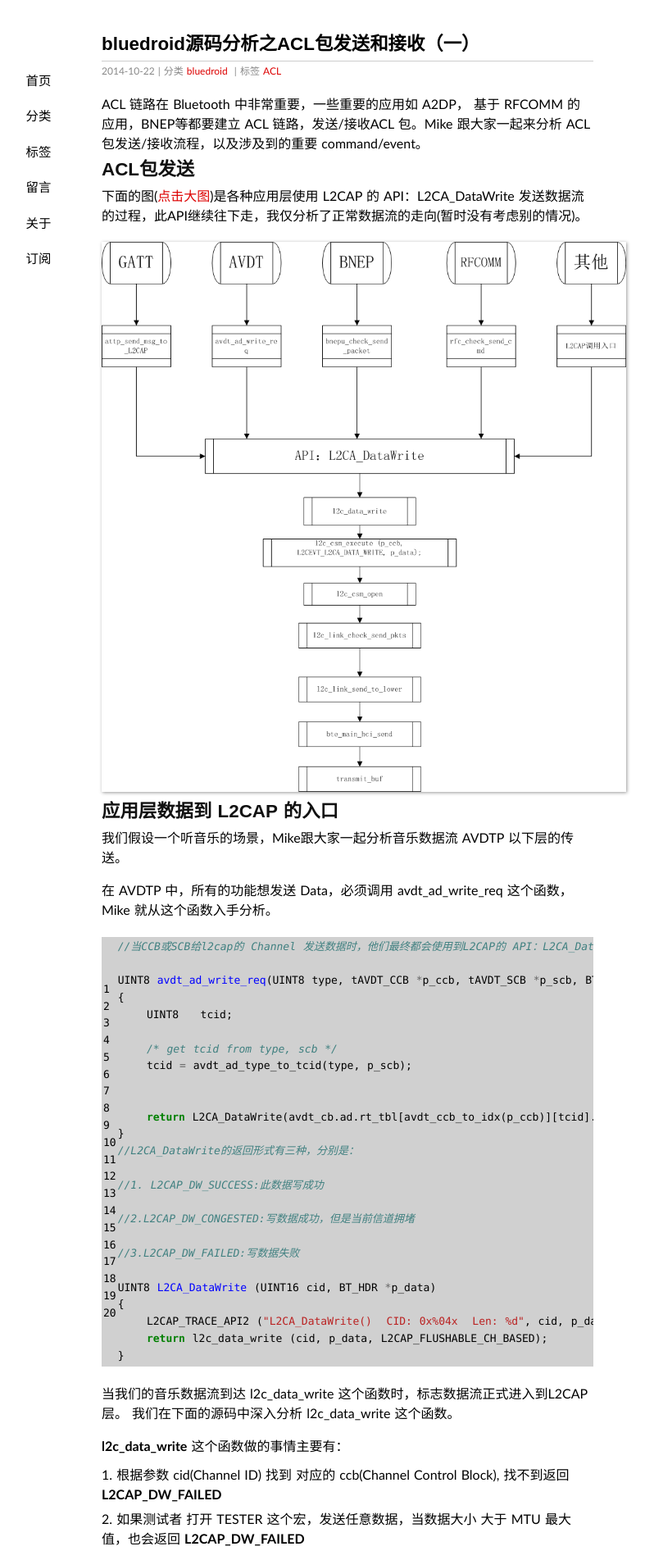
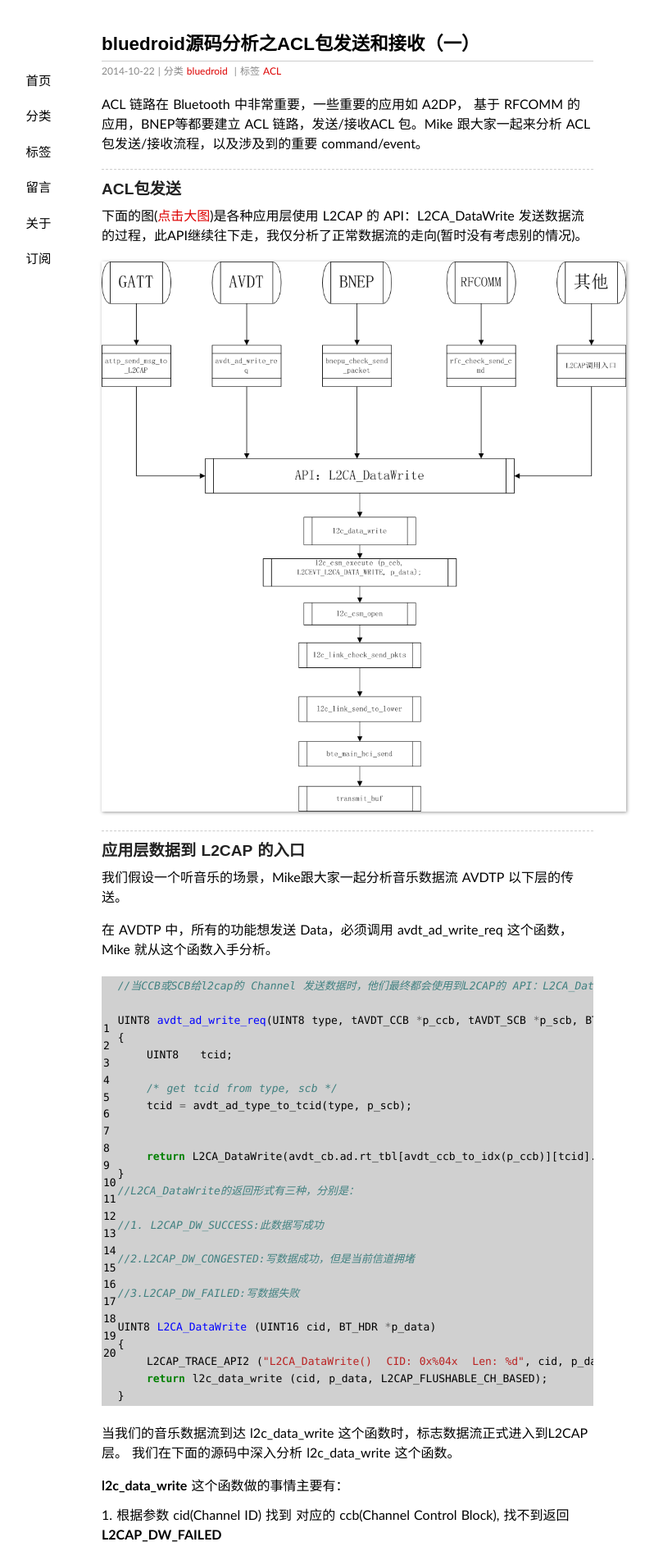
Before and after one commit to JefferyWong/stackvoid.github.io, a Jekyll site: the page built from _posts/2014-10-22-ACL-Send-Recv-Data - 1.md, in a window 1280 px wide. Shown: the top 1892 px of the page at 82% size, without its empty margins (216-1014 px from the left). Built offline with Jekyll 4.4.1, drawn with Linux system fonts in a browser that asks for light colours; some web fonts are replaced; Markdown is read by kramdown in place of the engine named in the settings; comment, search, counter and statistics services are not loaded.

```diff
--- a/_posts/2014-10-22-ACL-Send-Recv-Data - 1.md
+++ b/_posts/2014-10-22-ACL-Send-Recv-Data - 1.md
@@ -7,15 +7,17 @@ tags: [ACL]
 
 ACL 链路在 Bluetooth 中非常重要，一些重要的应用如 A2DP，  基于 RFCOMM 的应用，BNEP等都要建立 ACL 链路，发送/接收ACL 包。Mike 跟大家一起来分析 ACL 包发送/接收流程，以及涉及到的重要 command/event。
 
-ACL包发送
 ----
+
+###ACL包发送
 
 下面的图([点击大图](stackvoid/stackvoid.github.io/blob/master/album/ACL_send.png))是各种应用层使用 L2CAP 的 API：L2CA_DataWrite 发送数据流的过程，此API继续往下走，我仅分析了正常数据流的走向(暂时没有考虑别的情况)。
 
 ![ACL_01](/album/ACL_send.png)
 
-应用层数据到 L2CAP 的入口
 ----
+
+###应用层数据到 L2CAP 的入口
 
 我们假设一个听音乐的场景，Mike跟大家一起分析音乐数据流 AVDTP 以下层的传送。
 
```
